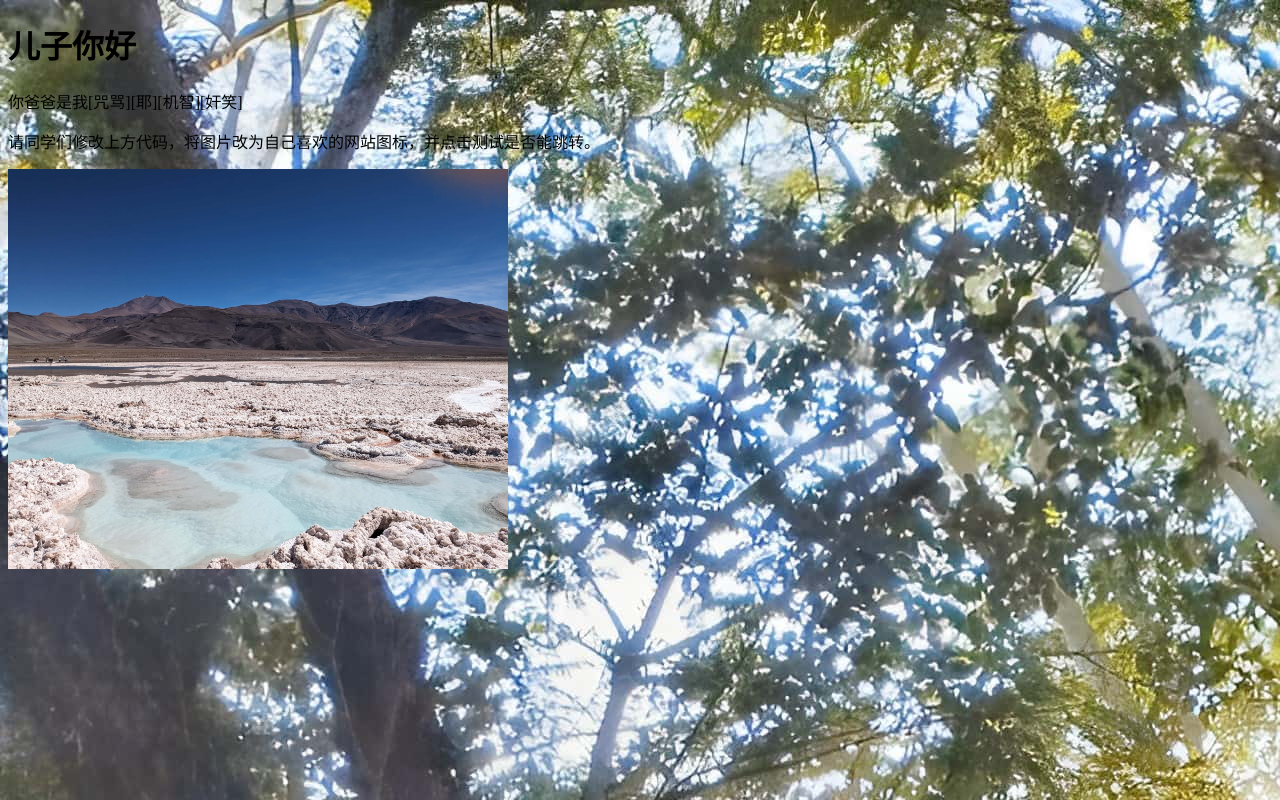
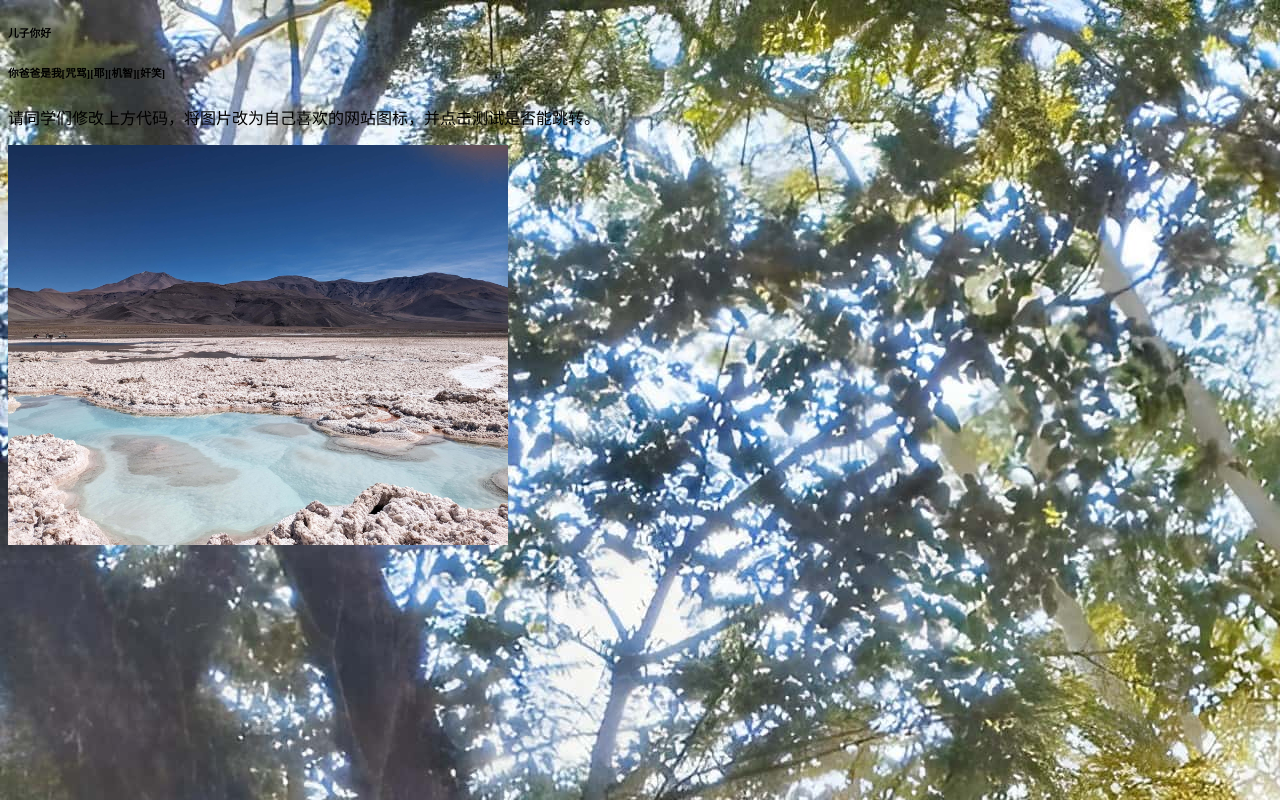
Before and after one commit to 191857/191857.github.io, a plain HTML site: page index.html in a window 1280 px wide. Drawn offline with Linux system fonts and the light colour scheme.

Commit message:
Update headings from h1 to h6 in index.html
Changed h1 tags to h6 for a smaller heading size.

```diff
--- a/index.html
+++ b/index.html
@@ -7,8 +7,8 @@
 <body>
 
     <body background="4.jpg">
-      <h1>儿子你好</h1>
-    <p>你爸爸是我[咒骂][耶][机智][奸笑]</p >
+      <h6>儿子你好</h6>
+    <h6>你爸爸是我[咒骂][耶][机智][奸笑]</h6>
     <p>请同学们修改上方代码，将图片改为自己喜欢的网站图标，并点击测试是否能跳转。</p>
     <img src="3.jpg" height="400" width="500">
 </body>
```
